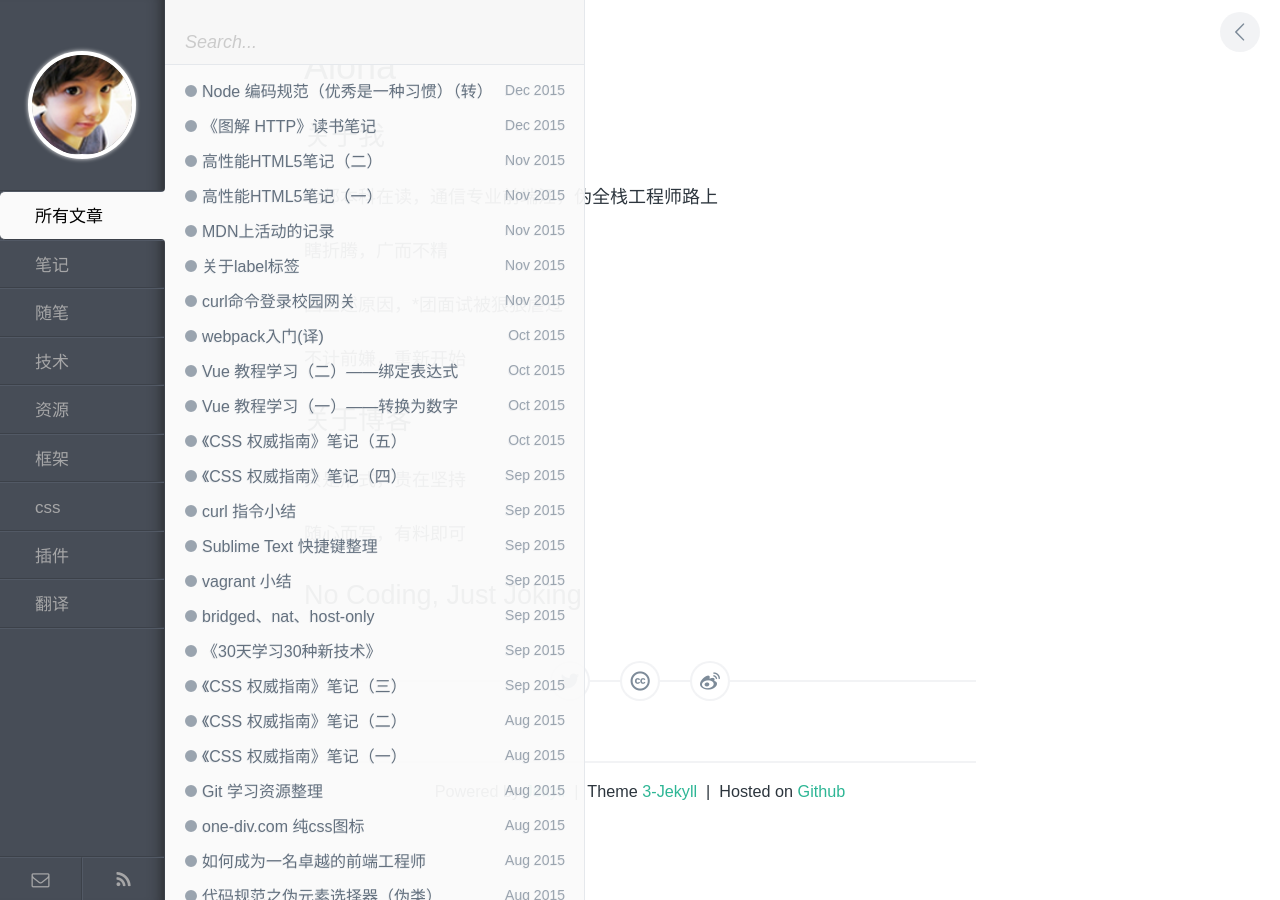
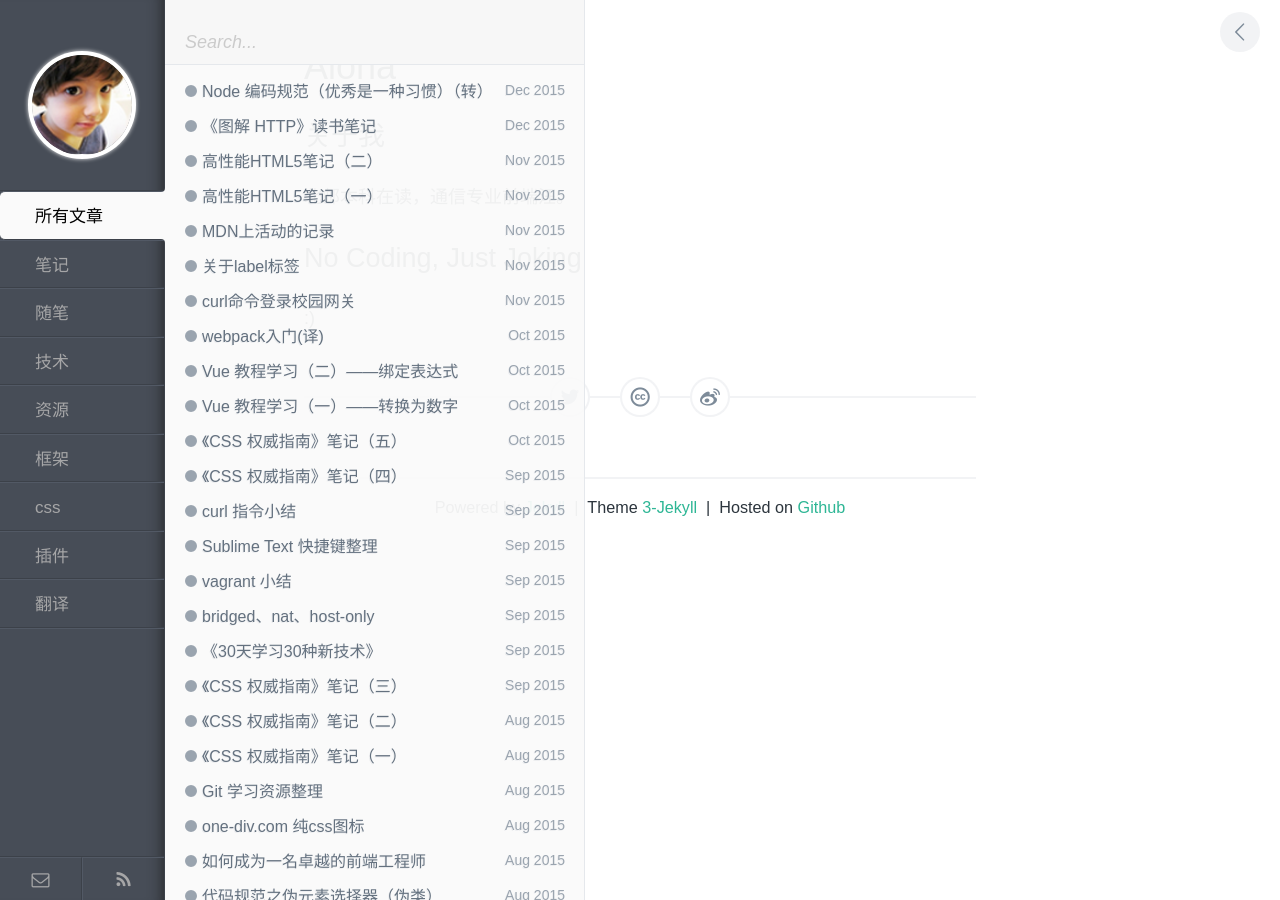
Before and after one commit to byr-gdp/byr-gdp.github.io, a Jekyll site: the page built from index.md, in a window 1280 px wide. Built offline with Jekyll 4.4.1, drawn with Linux system fonts in a browser that asks for light colours; comment, search, counter and statistics services are not loaded.

Commit message:
update index

```diff
--- a/index.md
+++ b/index.md
@@ -6,19 +6,8 @@ title: Aloha
 
 ## 关于我
 
-北邮本科在读，通信专业前端汪，伪全栈工程师路上
-
-瞎折腾，广而不精
-
-因上述原因，*团面试被狠狠虐过
-
-不计前嫌，重新开始
-
-
-## 关于博客
-
-只是形式，贵在坚持
-
-随心而写，有料即可
+北邮本科在读，通信专业前端汪。
 
 ## No Coding, Just Joking
+
+:)
```
